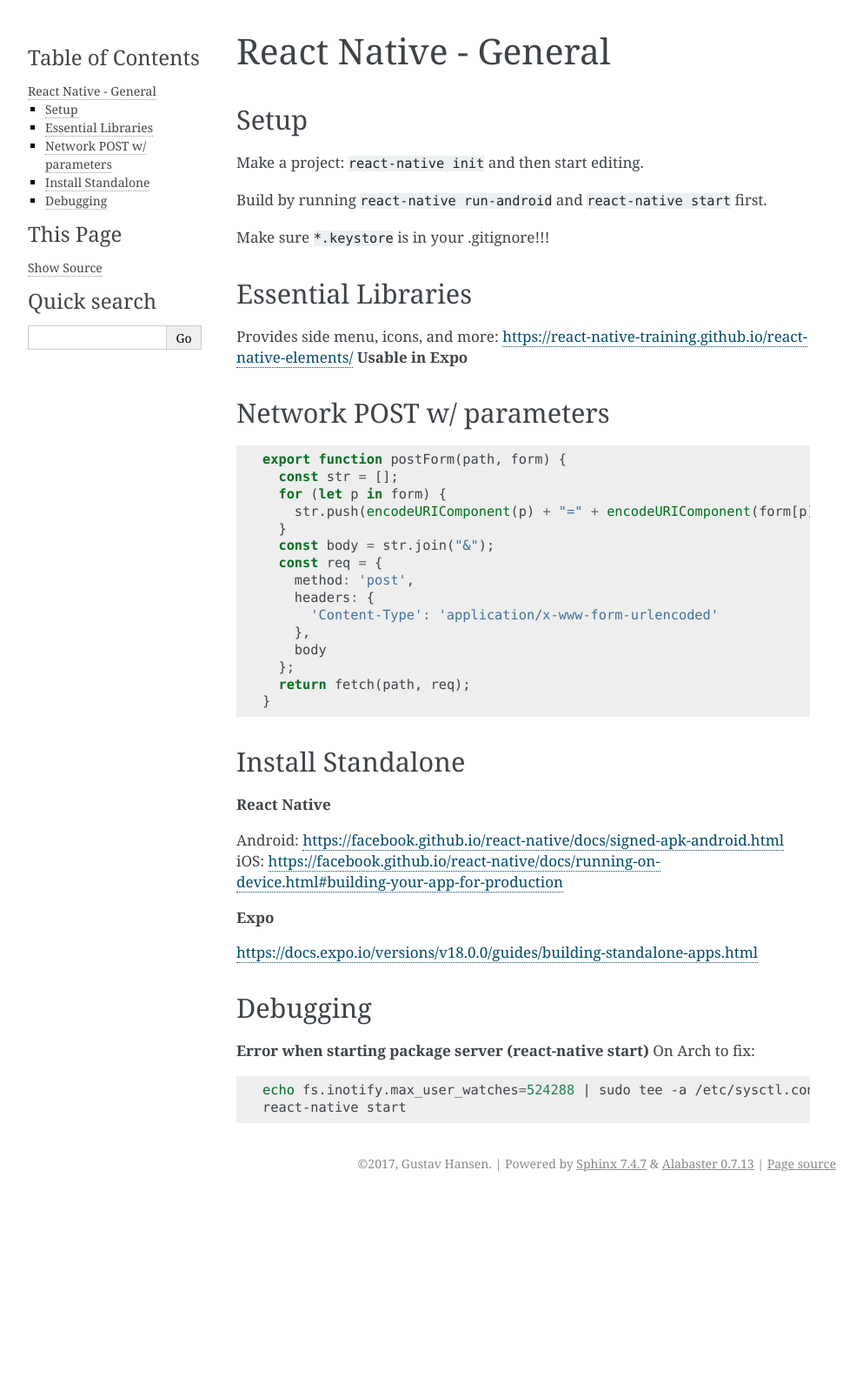
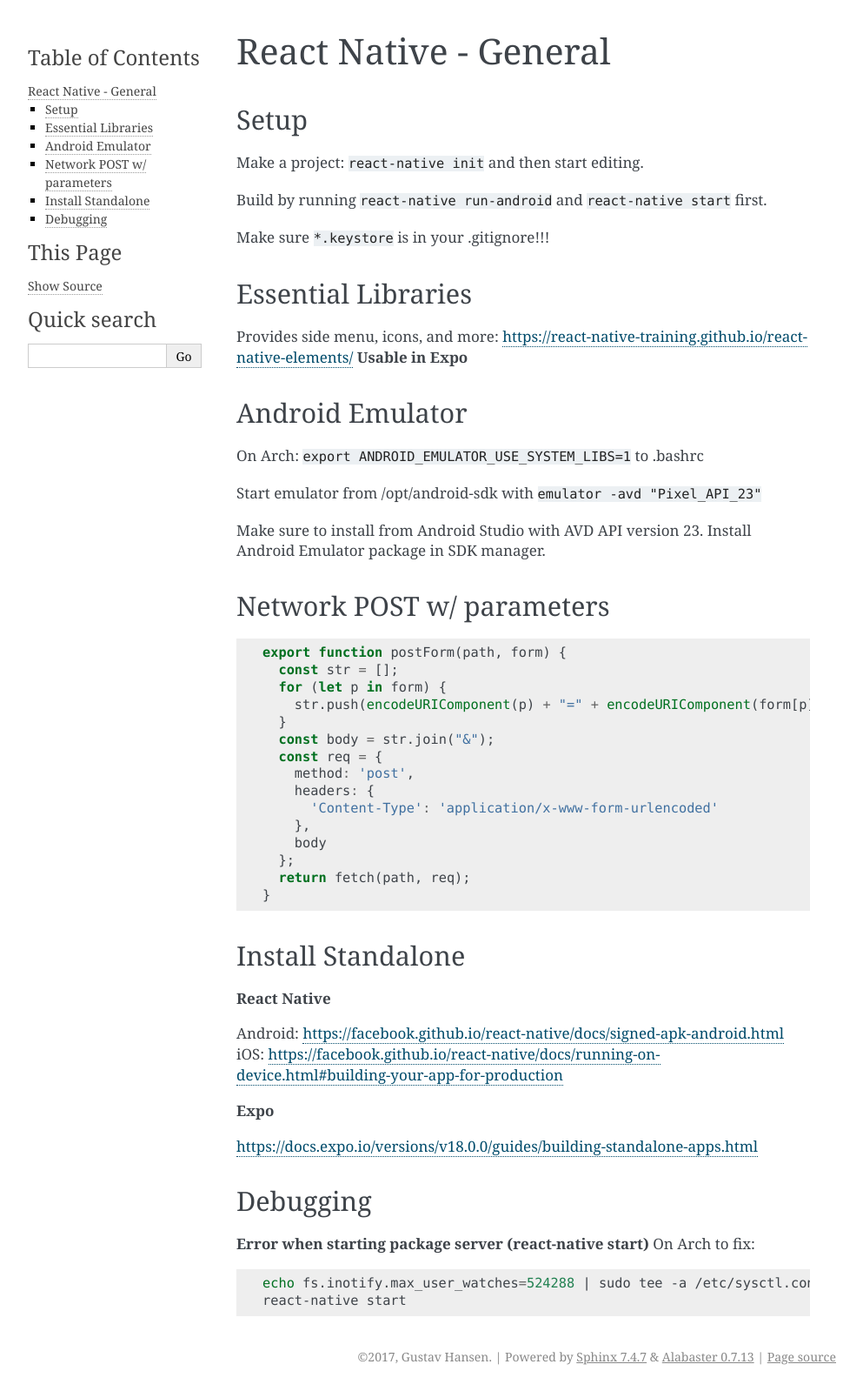
Before and after one commit to kusti8/notes, a Sphinx documentation site: the page built from docs/react.rst, in a window 1280 px wide. Shown: the whole page at 87% size, without its empty margins (148-1141 px from the left). Built offline with Sphinx 7.4.7, drawn with Linux system fonts in a browser that asks for light colours; before the commit the page ends 1377 px from its top, so only the background shows below that.

```diff
--- a/docs/index.rst
+++ b/docs/index.rst
@@ -12,6 +12,7 @@ Welcome to kusti8's notes's documentation!
 
    react
    react-push
+   react-sidebar
 
 
 Indices and tables
--- a/docs/react.rst
+++ b/docs/react.rst
@@ -15,6 +15,16 @@ Essential Libraries
 
 Provides side menu, icons, and more: https://react-native-training.github.io/react-native-elements/
 **Usable in Expo**
+
+Android Emulator
+------------------
+
+On Arch: ``export ANDROID_EMULATOR_USE_SYSTEM_LIBS=1`` to .bashrc
+
+Start emulator from /opt/android-sdk with ``emulator -avd "Pixel_API_23"``
+
+Make sure to install from Android Studio with AVD API version 23.
+Install Android Emulator package in SDK manager.
 
 
 Network POST w/ parameters
@@ -38,6 +48,7 @@ Network POST w/ parameters
       return fetch(path, req);
     }
 
+
 Install Standalone
 ------------------------
 
```
Also changed, not shown: docs/react-sidebar.rst (added, +61 -0 lines), 12 other files.
